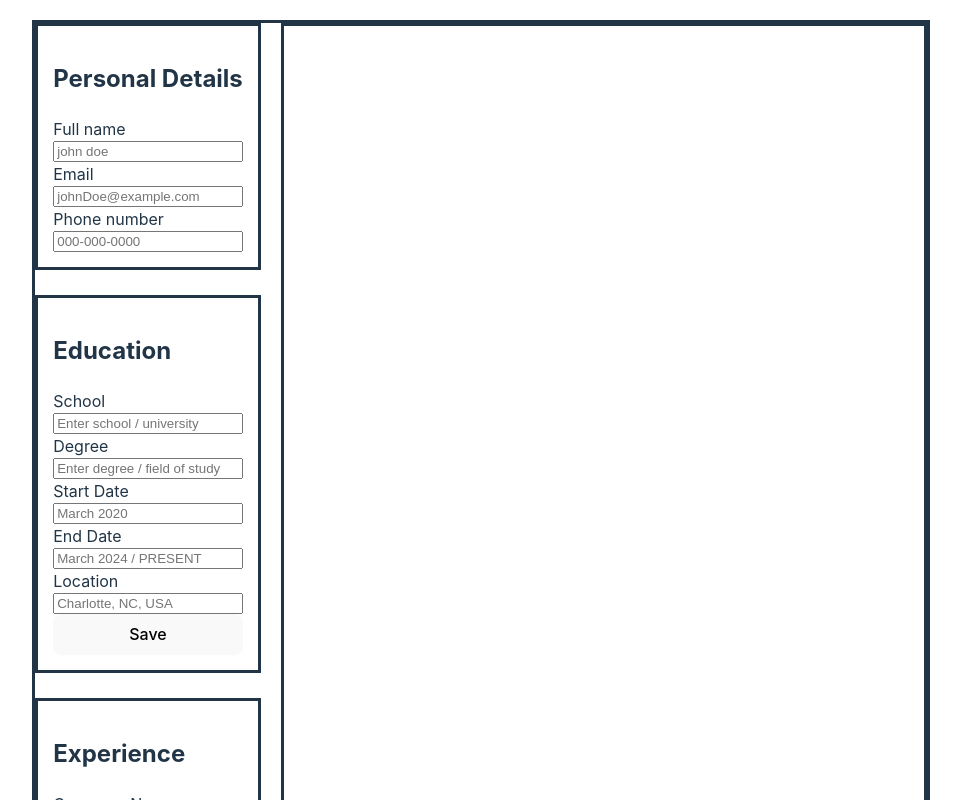
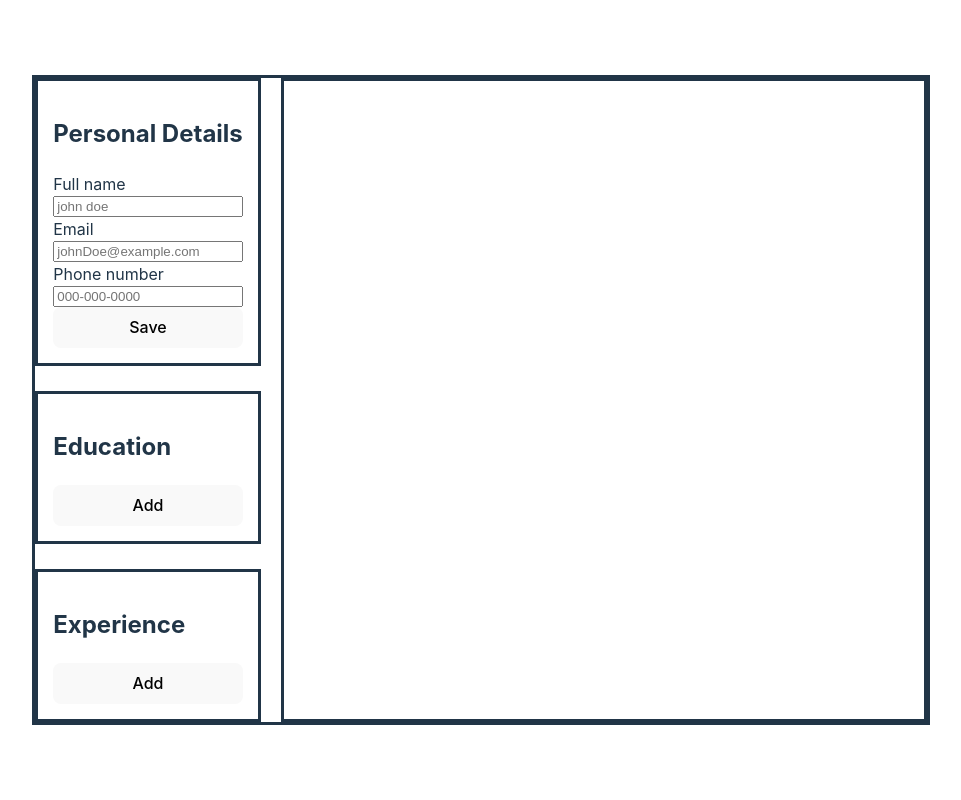
Before and after one commit to sofoniasElala/resume-builder-app, a React (Vite) app: page / in a window 1280 px wide. Shown: the top 800 px of the page, without its empty margins (159-1120 px from the left). Built offline with nearby package versions, Linux system fonts and the light colour scheme.

Commit message:
allow user to fill in form multiple times for education & experience

```diff
--- a/src/App.css
+++ b/src/App.css
@@ -19,6 +19,10 @@ form {
     gap: 25px;
 }
 
+.tab {
+    border-style: dotted;
+}
+
 
 section {
     background-color: rgb(255, 255, 255);
--- a/src/CreateForm.jsx
+++ b/src/CreateForm.jsx
@@ -1,13 +1,60 @@
-export default function CreateForm({inputData}) {
-    const formHeader = inputData[1];
+import { useState } from "react";
+import AddedForms from "./addedForms";
+
+export default function CreateForm({ inputData }) {
+  const [inputsVisible, setInputVisible] = useState(false);
+  const [savedValues, setSavedValues] = useState([]);
+
+  const formHeader = inputData[1];
+  const inputElements = (value=[]) => { return inputData[0].map((input) => {
+    return (
+      <label key={input.name}>
+        {input.name}{" "}
+        <input name={input.name} placeholder={input.placeholder} type={input.type} defaultValue={value.pop()}/>
+      </label>
+    );
+  });}
+
+  const [currentValues, setCurrentValues] = useState(inputElements());
+
+  function newInput(){
+    handleInputVisible();
+    setCurrentValues(inputElements());
+  }
+
+  function handleInputVisible(){
+    setInputVisible(!inputsVisible);
+  }
+
+  function updateCurrentValue(value){
+    setCurrentValues(value);
+    console.log(savedValues);
+  }
+
+  function handleForm(e){
+    e.preventDefault();
+    const form = e.currentTarget;
+    const formData = new FormData(form);
+    const inputValue = Array.from(formData.values());
+
+    setSavedValues([...savedValues, inputValue]);
+
+
+    handleInputVisible();
+   // setFormInstances([...formInstances, {tab: <div onClick={() => setEditInputVisible(!editInputVisible)} className="tab">{inputValue[0]}</div>, inputElements}]);
+   // {formInstances.map((instance, index) => <Fragment key={index}>{instance.tab}</Fragment>)}
+   //
+  }
+
   return (
     <>
-      <form action="" className={formHeader}>
-      <h2>{formHeader}</h2>
-        {inputData[0].map(input => {
-            return <label key={input.name} >{input.name} <input placeholder={input.placeholder} type={input.type} /></label>
-        })}
-      {formHeader !== 'Personal Details' ? <button>Save</button> : null}
+      <form  onSubmit={(e) => handleForm(e)}>
+        <h2>{formHeader}</h2>
+        <AddedForms savedValues={savedValues} updateCurrentValue={updateCurrentValue} inputElements={inputElements} visible={handleInputVisible}/>
+        {formHeader !== "Personal Details" && !inputsVisible ? (
+          <button type='button' onClick={newInput} className="add">{"Add"}</button>
+        ) : currentValues}
+        {(inputsVisible || formHeader === "Personal Details") && <button type='submit'>Save</button>}
       </form>
     </>
   );
--- /dev/null
+++ b/src/addedForms.jsx
@@ -0,0 +1,12 @@
+export default function AddedForms({savedValues, updateCurrentValue, inputElements, visible}){
+
+    function editMode(element, value){
+        const inputsFilled = inputElements([...value.toReversed()]);
+        console.log(value)
+        updateCurrentValue(inputsFilled);
+        visible();
+    }
+    return savedValues.map((value) => {
+        return <div key={value[0]} onClick={(e) => editMode(e, value)} className="tab">{value[0]}</div>
+    });
+}
```
